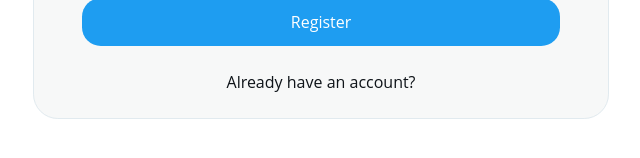
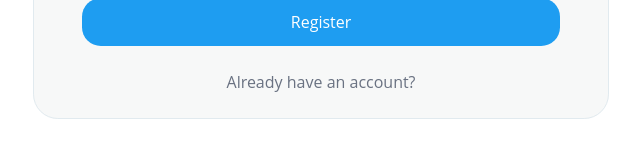
Before and after one commit to AndroBOI/guidance-system, a Next.js app in the folder frontend/: page /register in a window 1280 px wide. Shown: the part 514-672 px from the top of the page, without its empty margins (319-959 px from the left). Built offline with nearby package versions, Linux system fonts and the light colour scheme; no server answers.

Commit message:
simple changes

```diff
--- a/frontend/app/profile/history/page.tsx
+++ b/frontend/app/profile/history/page.tsx
@@ -79,19 +79,21 @@ export default function History() {
     return <PageLoader fullScreen={false} />;
   }
 
+  if (error) {
     return (
       <div className="w-full flex justify-center items-center p-4">
         <Card className="w-full max-w-md">
           <CardContent className="pt-6 text-center space-y-4">
             <AlertCircle className="h-10 w-10 text-destructive mx-auto" />
             <p className="text-destructive font-medium">{error}</p>
-          <Button onClick={() => router.push("/dashboard")}>
+            <Button onClick={() => router.push("/profile/dashboard")}>
               Back to Dashboard
             </Button>
           </CardContent>
         </Card>
       </div>
     );
+  }
 
   return (
     <div className="w-full space-y-6">
--- a/frontend/components/admin/admin-dashboard.tsx
+++ b/frontend/components/admin/admin-dashboard.tsx
@@ -28,7 +28,7 @@ export default function AdminDashboard() {
     }
 
     if (!authLoading && user?.role !== "ADMIN") {
-      router.push("/dashboard");
+      router.push("/profile/dashboard");
       return;
     }
 
--- a/frontend/components/auth/card-wrapper.tsx
+++ b/frontend/components/auth/card-wrapper.tsx
@@ -37,8 +37,7 @@ const CardWrapper = ({
       <CardContent>{children}</CardContent>
       <CardFooter className="flex-col gap-2">
         <Link
-          className="text-sm sm:text-base text-red-700 hover:underline "
-          style={{ color: "var(--muted-foreground)" }}
+          className="text-sm sm:text-base text-gray-500 hover:underline"
           href={`${backButtonHref}`}
         >
           {footerText}
```
Lines whose indentation alone changed are shown as unchanged.
